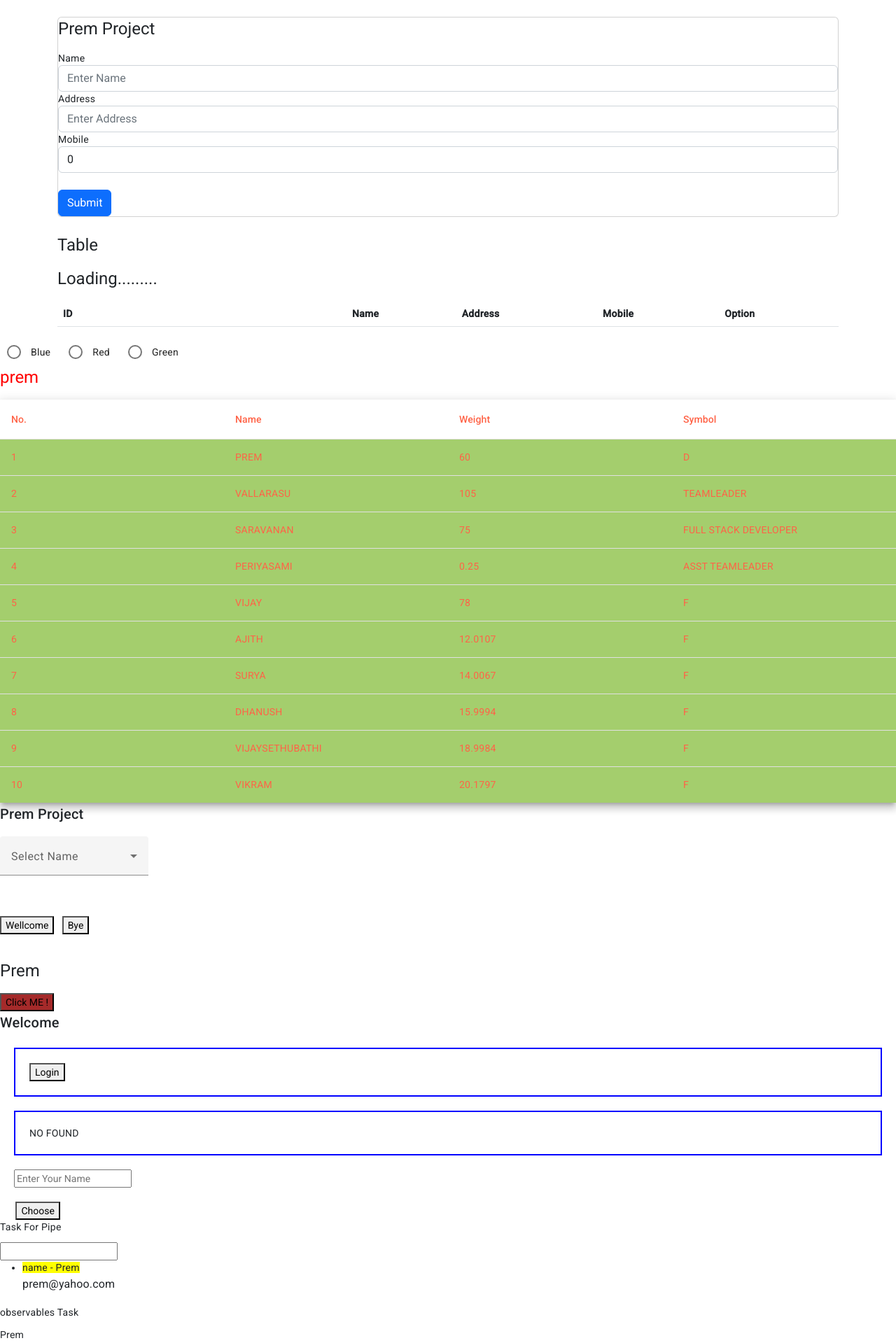
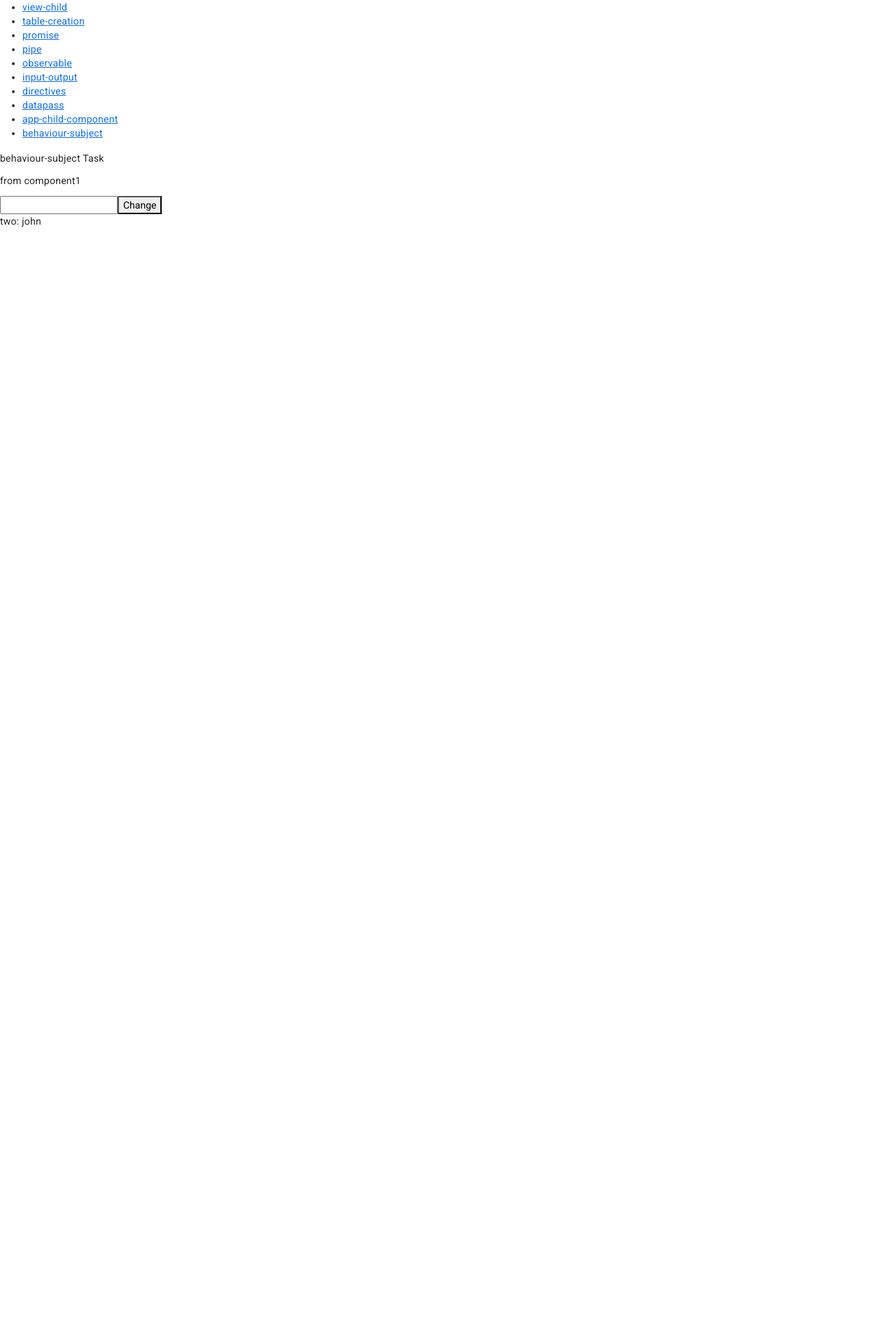
Before and after one commit to Prem171994/sampleProject, an Angular app: page /behaviour in a window 1280 px wide. Before the commit this address led to /. Shown: the top 1919 px of the page at 70% size. After the commit the page ends 800 px from the top, so only its background shows below. Built offline with nearby package versions, Linux system fonts and the light colour scheme.

Commit message:
file added

```diff
--- a/src/app/app.component.html
+++ b/src/app/app.component.html
@@ -1,13 +1,19 @@
-<app-child-component></app-child-component>
-<app-view-child></app-view-child>
-<app-table-creation></app-table-creation>
-<app-directives></app-directives>
-
-<div>
-    <app-input-output-component></app-input-output-component>
+<div class="main-container">
+    <div class ="nav-container">
+        <ul>
+            <li><a routerLink = "viewchild">view-child</a></li>
+            <li><a routerLink = "tablecreation">table-creation</a></li>
+            <li><a routerLink = "promise">promise</a></li>
+            <li><a routerLink = "pipe">pipe</a></li>
+            <li><a routerLink = "observable">observable</a></li>
+            <li><a routerLink = "inputoutput">input-output</a></li>
+            <li><a routerLink = "directives">directives</a></li>
+            <li><a routerLink = "datapass">datapass</a></li>
+            <li><a routerLink = "child">app-child-component</a></li>
+            <li><a routerLink = "behaviour">behaviour-subject</a></li>
+        </ul>
+    </div>
+    <div class="component-container">
+        <router-outlet></router-outlet>
+    </div>
 </div>
-<app-promise></app-promise>
-<app-datapass></app-datapass>
-<app-pipe></app-pipe>
-<app-observables></app-observables>
-<app-behaviour-subject></app-behaviour-subject>
--- a/src/app/app.module.ts
+++ b/src/app/app.module.ts
@@ -26,6 +26,19 @@ import { ObservablesComponent } from './observables/observables.component';
 import { BehaviourSubjectComponent } from './behaviour-subject/behaviour-subject.component';
 import { Behaviour1Component } from './behaviour1/behaviour1.component';
 import { Behaviour2Component } from './behaviour2/behaviour2.component';
+import { RouterModule, Routes } from '@angular/router';
+const appRoute:Routes = [
+  {path:'viewchild',component:ViewChildComponent},
+  {path:'tablecreation',component:TableCreationComponent},
+  {path:'promise',component:PromiseComponent},
+  {path:'pipe',component:PipeComponent},
+  {path:'observable',component:ObservablesComponent},
+  {path:'inputoutput',component:InputOutputComponentComponent},
+  {path:'directives',component:DirectivesComponent},
+  {path:'datapass',component:DatapassComponent},
+  {path:'child',component:ChildComponentComponent},
+  {path:'behaviour',component:BehaviourSubjectComponent}
+]
 
 @NgModule({
   declarations: [
@@ -56,7 +69,8 @@ import { Behaviour2Component } from './behaviour2/behaviour2.component';
     MatRadioModule,
     MatTableModule,
     MatSelectModule,
-    MatDialogModule
+    MatDialogModule,
+    RouterModule.forRoot(appRoute)
   ],
   providers: [],
   bootstrap: [AppComponent]
--- a/src/app/child-component/child-component.component.html
+++ b/src/app/child-component/child-component.component.html
@@ -40,7 +40,7 @@
                 <th>{{EmployeeItem.address}}</th>
                 <th>{{EmployeeItem.Mobile}}</th>
            <td>
-            <button type = "button" class="btn btn-success" (click)="(EmployeeItem)">Edit</button>
+            <button type = "button" class="btn btn-success" (click)="setUpdate(EmployeeItem)">Edit</button>
             <button type="button" class="btn btn-danger" (click)="setDelete(EmployeeItem)">Delete</button>
            </td>
             </tr>
```
